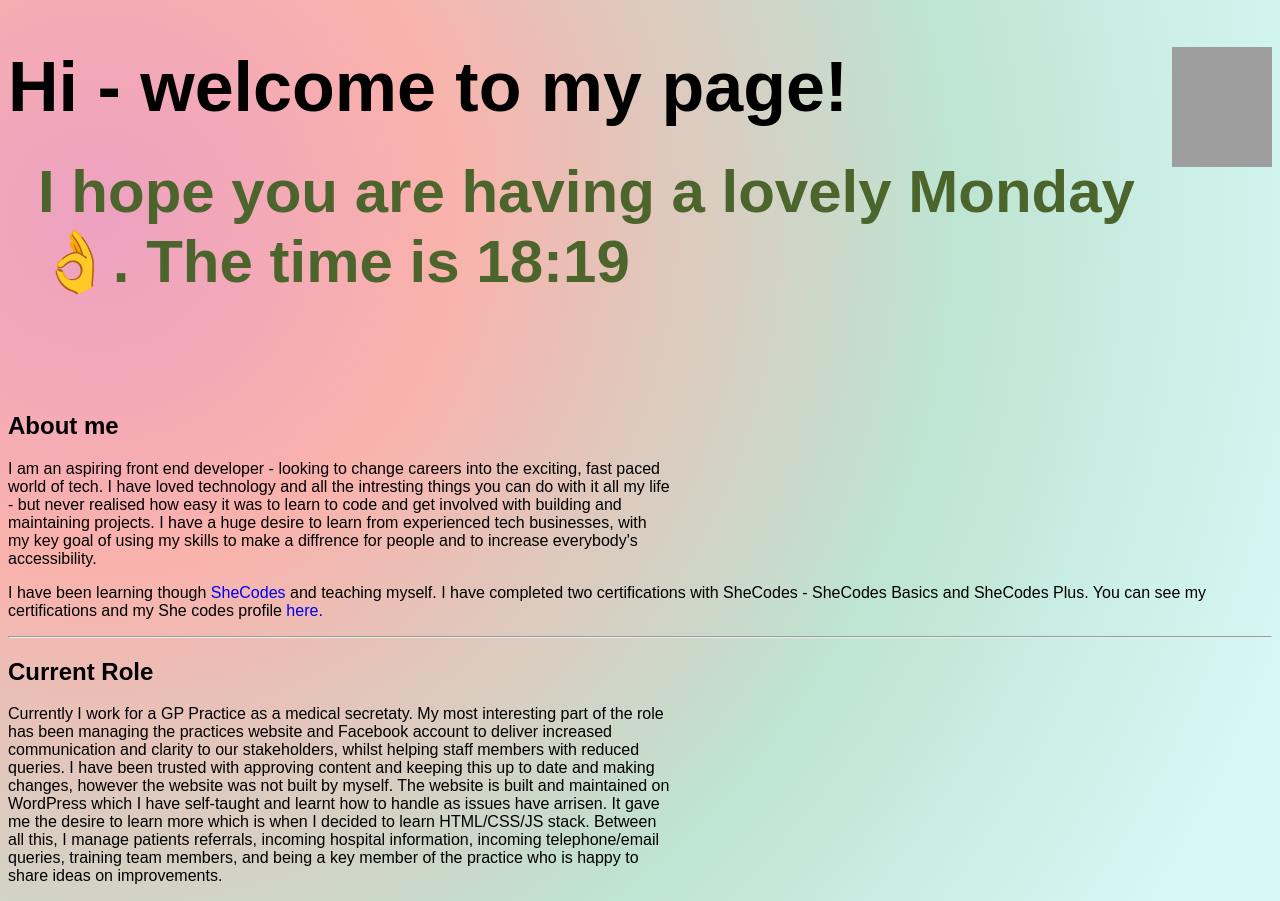
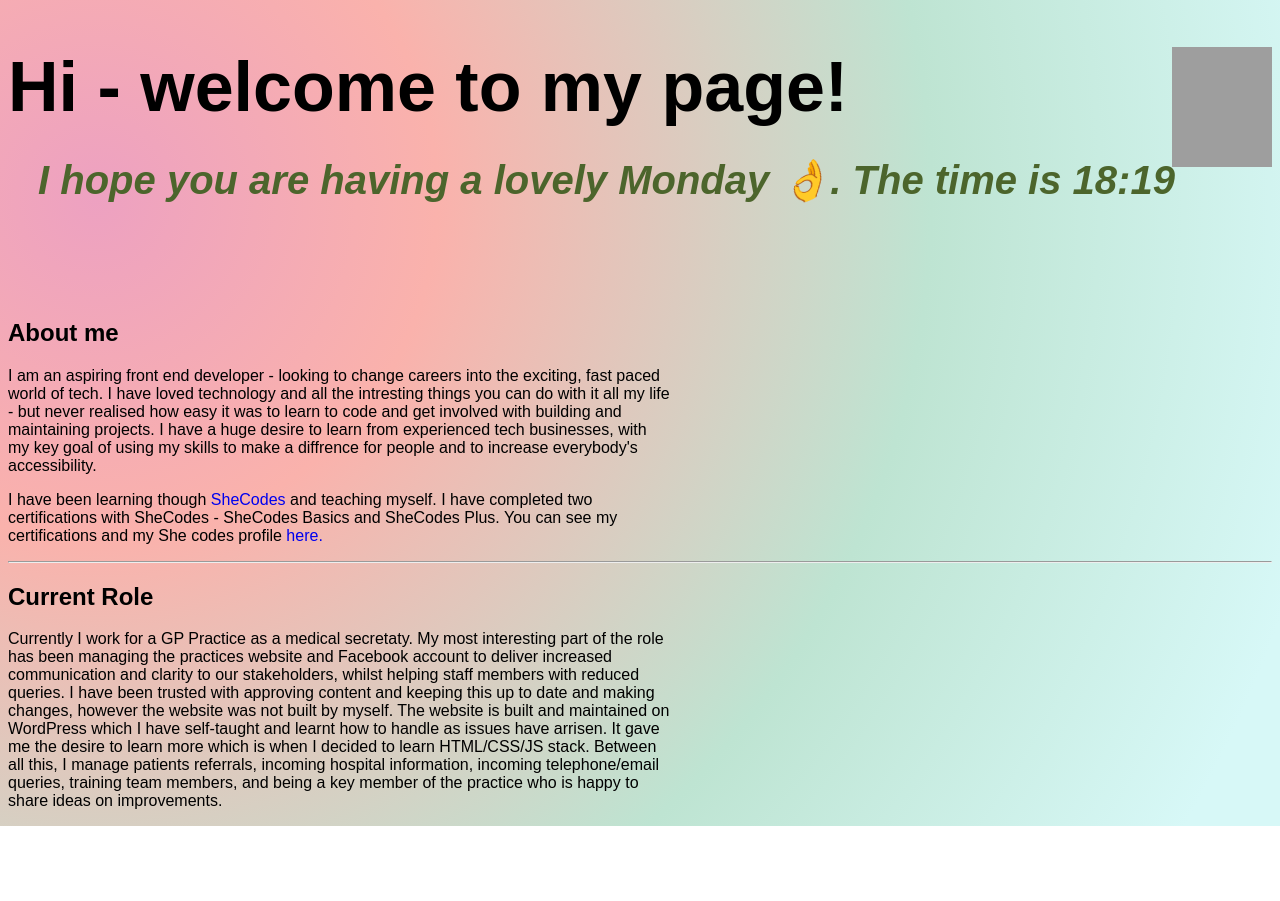
Before and after one commit to laurnwheeldn/MyPage, a plain HTML site: page laurnwheeldn.html in a window 1280 px wide. After the commit the page ends 826 px from the top, so only its background shows below. Drawn offline with nearby package versions, Linux system fonts and the light colour scheme; grey boxes are pictures that could not be loaded.

Commit message:
improvements to content/style

```diff
--- a/Style.css
+++ b/Style.css
@@ -31,7 +31,7 @@ a:hover{
     height: 120px;
 }
 #clockUK {
-    font-size: 60px;
+    font-size: 40px;
     color: #4C652C;
     display: block;
     margin: 30px;
--- a/laurnwheeldn.html
+++ b/laurnwheeldn.html
@@ -10,11 +10,12 @@
     <title>Employ Lauren Wheeldon</title>
 </head>
 <body>
- <h1>Hi - welcome to my page!<div id="clockUK"></div></h1>
+ <h1>Hi - welcome to my page!<em><div id="clockUK"></div></em></h1>
  <img id="myImage" src="https://s3.amazonaws.com/shecodesio-production/students/avatars/000/084/265/medium/laurenwheelies.jpeg?1663018941" alt="A picture of myself - Hi!">
 </br>
 <h2> About me</h2>
-<p>I am an aspiring front end developer - looking to change careers into the exciting, fast paced world of tech. I have loved technology and all the intresting things you can do with it all my life - but never realised how easy it was to learn to code and get involved with building and maintaining projects. I have a huge desire to learn from experienced tech businesses, with my key goal of using my skills to make a diffrence for people and to increase everybody's accessibility. <div>I have been learning though <a href="https://www.shecodes.io">SheCodes</a> and teaching myself. I have completed two certifications with SheCodes - SheCodes Basics and SheCodes Plus. You can see my certifications and my She codes profile <a href="https://www.shecodes.io/graduates/47803-lauren-wheeldon">here.</a></p></div>
+<p>I am an aspiring front end developer - looking to change careers into the exciting, fast paced world of tech. I have loved technology and all the intresting things you can do with it all my life - but never realised how easy it was to learn to code and get involved with building and maintaining projects. I have a huge desire to learn from experienced tech businesses, with my key goal of using my skills to make a diffrence for people and to increase everybody's accessibility.</p>
+<p>I have been learning though <a href="https://www.shecodes.io">SheCodes</a> and teaching myself. I have completed two certifications with SheCodes - SheCodes Basics and SheCodes Plus. You can see my certifications and my She codes profile <a href="https://www.shecodes.io/graduates/47803-lauren-wheeldon">here.</a></p>
 <hr>
 <h2>Current Role</h2>
 <p>Currently I work for a GP Practice as a medical secretaty. My most interesting part of the role has been managing the practices website and Facebook account to deliver increased communication and clarity to our stakeholders, whilst helping staff members with reduced queries. I have been trusted with approving content and keeping this up to date and making changes, however the website was not built by myself. The website is built and maintained on WordPress which I have self-taught and learnt how to handle as issues have arrisen. It gave me the desire to learn more which is when I decided to learn HTML/CSS/JS stack. Between all this, I manage patients referrals, incoming hospital information, incoming telephone/email queries, training team members, and being a key member of the practice who is happy to share ideas on improvements.</p>
```
